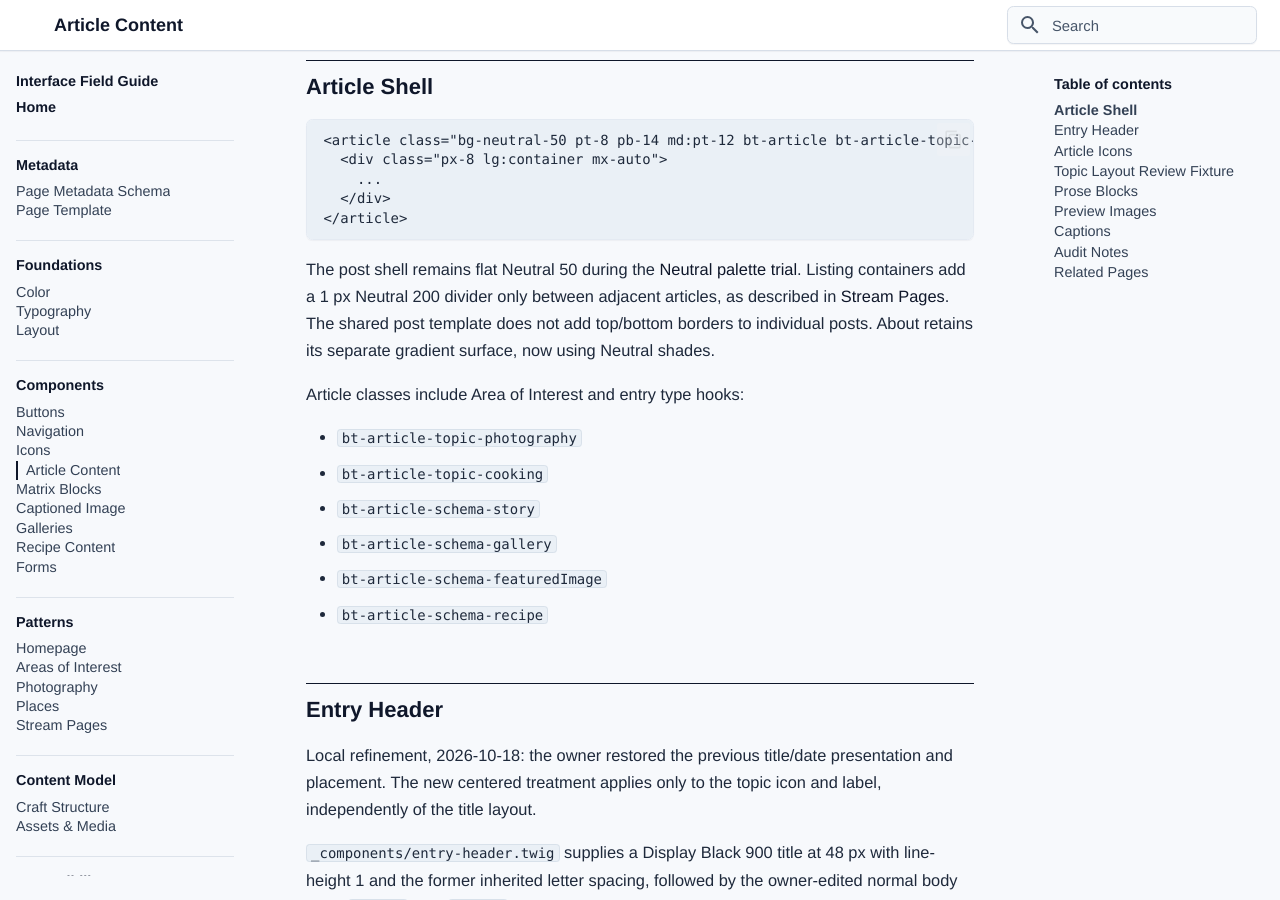
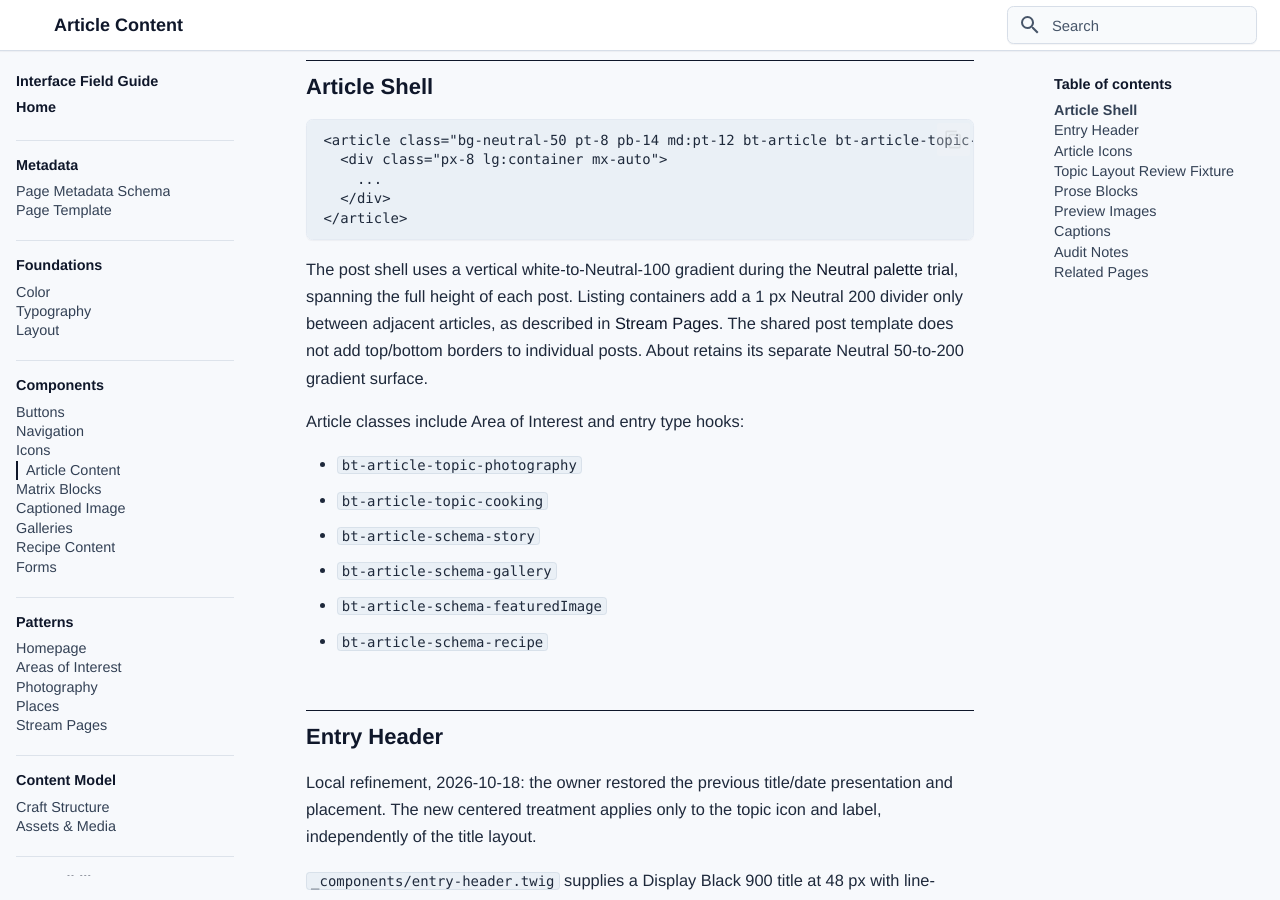
Before and after one commit to bentilden/Design-System, an MkDocs documentation site: the page built from docs/components/article-content.md, in a window 1280 px wide and 900 px high, scrolled down 352 px. Built offline with MkDocs 1.6.1 and Material for MkDocs 9.7.7, drawn with Linux system fonts in a browser that asks for light colours; some web fonts are replaced.

Commit message:
Document restored post gradient and retained adjacent dividers

````diff
--- a/docs/accessibility/index.md
+++ b/docs/accessibility/index.md
@@ -48,7 +48,7 @@ Scoped first-release review, 2026-09-28: `bentilden.com/templates/_layout.twig`
 
 ## Color And Contrast
 
-The contrast follow-up approved on 2026-09-28 uses Slate 600 for small text on light surfaces, 12 px Micro type for editorial dates/image details, and Slate 400 copyright text on the dark footer. Counts inherit their parent text color without reduced opacity. The historical filled category icons used solid Slate 500 with Slate 700 hover; large drop caps use Slate 500. The current local [Neutral trial](../foundations/color.md) uses thin Neutral 950 topic linework and the owner-selected 24 px Neutral 400 label with a 10 px gap. The label measures about 2.48:1 against Neutral 50, below the earlier large-text target. That result is reported separately from rendering/layout checks; conformance is not claimed. Post dates use the owner's normal 16 px body Text in Neutral 600. Historical Slate measurements below refer to their inspected revisions.
+The contrast follow-up approved on 2026-09-28 uses Slate 600 for small text on light surfaces, 12 px Micro type for editorial dates/image details, and Slate 400 copyright text on the dark footer. Counts inherit their parent text color without reduced opacity. The historical filled category icons used solid Slate 500 with Slate 700 hover; large drop caps use Slate 500. The current local [Neutral trial](../foundations/color.md) uses thin Neutral 950 topic linework and the owner-selected 24 px Neutral 400 label with a 10 px gap. Before the white-to-Neutral-100 post gradient was restored, the label measured about 2.48:1 against flat Neutral 50, below the earlier large-text target. That measurement is historical; label contrast across the current gradient remains a review item. That result is reported separately from rendering/layout checks; conformance is not claimed. Post dates use the owner's normal 16 px body Text in Neutral 600. Historical Slate measurements below refer to their inspected revisions.
 
 Contact fields use Slate 500 resting borders and Slate 700 focus borders/rings. The Places Map | Posts switcher uses a reversed selected state—white text on Slate 900, without an underline—distinct from inactive Slate 600 text and Slate 200 hover. Decorative section rules retain their accepted visual hierarchy; they are not substitutes for visible functional control boundaries.
 
--- a/docs/components/article-content.md
+++ b/docs/components/article-content.md
@@ -51,7 +51,7 @@ Article content is the central pattern for the site. It brings together Area of
 </article>
 ```
 
-The post shell remains flat Neutral 50 during the [Neutral palette trial](../foundations/color.md). Listing containers add a 1 px Neutral 200 divider only between adjacent articles, as described in [Stream Pages](../patterns/stream-pages.md#visual-rules). The shared post template does not add top/bottom borders to individual posts. About retains its separate gradient surface, now using Neutral shades.
+The post shell uses a vertical white-to-Neutral-100 gradient during the [Neutral palette trial](../foundations/color.md), spanning the full height of each post. Listing containers add a 1 px Neutral 200 divider only between adjacent articles, as described in [Stream Pages](../patterns/stream-pages.md#visual-rules). The shared post template does not add top/bottom borders to individual posts. About retains its separate Neutral 50-to-200 gradient surface.
 
 Article classes include Area of Interest and entry type hooks:
 
--- a/docs/foundations/color.md
+++ b/docs/foundations/color.md
@@ -40,8 +40,8 @@ The following values were read from compiled CSS tokens and converted to sRGB in
 
 | Shade | Hex | Main role |
 | --- | --- | --- |
-| Neutral 50 | `#fafafa` | Article/content surface |
-| Neutral 100 | `#f5f5f5` | Quiet hover fill |
+| Neutral 50 | `#fafafa` | Content surfaces outside the post gradient |
+| Neutral 100 | `#f5f5f5` | Post gradient endpoint, quiet hover fill |
 | Neutral 200 | `#e5e5e5` | Page frame, topic circle, subtle dividers/selected fills |
 | Neutral 300 | `#d4d4d4` | Structural boundaries and circle hover |
 | Neutral 400 | `#a1a1a1` | Owner-selected light topic label and dark-footer copyright |
@@ -56,7 +56,7 @@ The following values were read from compiled CSS tokens and converted to sRGB in
 | Use | Current treatment |
 | --- | --- |
 | Page shell | Neutral 200 frame and Neutral 50 content |
-| Post boundaries | Flat Neutral 50 posts with a 1 px Neutral 200 divider only between adjacent articles |
+| Post boundaries | Full-post white-to-Neutral-100 vertical gradient with a 1 px Neutral 200 divider only between adjacent articles |
 | Topic identity | Neutral 200 circle / 300 hover; Neutral 950 thin icon; Neutral 400 label / 500 hover |
 | Post dates | Owner-edited normal body text in Neutral 600; image details retain their own metadata typography |
 | Prose | `prose-neutral` on the shared Story Text renderer, plus existing explicit Neutral utilities |
@@ -82,3 +82,5 @@ The owner-selected **Neutral 400 topic label measures approximately 2.48:1 again
 Earlier navigation and color work used Slate: the 2026-09-28 audit measured Slate 600 at approximately 7.25:1 on Slate 50 and 6.15:1 on Slate 200, with Slate 400 copyright on Slate 900 at approximately 6.78:1. These are historical measurements of different colors, not Neutral trial results. Later segmented-control reviews changed selection from a dark reversed fill to shade 200 with dark text. See [Navigation](../components/navigation.md) and [Places](../patterns/places.md) for their dated observations; their older Slate names identify the palette at those revisions.
 
 Use this page for the current local palette and the dated component evidence for earlier releases. No production palette state was reverified for this trial.
+
+Scoped gradient refinement, 2026-10-18: runtime changes committed locally at `f4b25ec` restore a white-to-Neutral-100 vertical gradient on posts and topic-layout samples. Each article restarts at white; stream borders remain between adjacent posts. About retains its separate Neutral 50-to-200 gradient. The earlier topic-label contrast measurement above was taken against the previous flat Neutral 50 background and is historical; final label contrast remains a review item.
--- a/docs/patterns/stream-pages.md
+++ b/docs/patterns/stream-pages.md
@@ -66,7 +66,7 @@ Scoped source review, 2026-09-28: checked `bentilden.com/templates/category.twig
 
 ## Visual Rules
 
-- Posts use a flat Neutral 50 surface during the [local palette trial](../foundations/color.md). A subtle 1 px Neutral 200 border separates adjacent articles only; there is no stream border before the first article or after the last.
+- Posts use a vertical white-to-Neutral-100 gradient during the [local palette trial](../foundations/color.md). A subtle 1 px Neutral 200 border separates adjacent articles only; there is no stream border before the first article or after the last.
 - The Area of Interest icon appears above each article header unless the entry type overrides it.
 - Pagination sits in a Slate 200 band below the preceding rule and meets the global footer directly. Equal vertical padding centers its controls between these boundaries.
 - Stream pages use Area of Interest and entry schema classes to support targeted styling.
@@ -106,3 +106,5 @@ Stream preview imagery should resolve in this order:
 - Should stream entries be documented as article previews, cards, or full articles?
 - Should stream pages expose a compact index mode in the future?
 - Should content differences between dev and prod be excluded from visual regression checks?
+
+Scoped refinement, 2026-10-18: the owner subsequently restored the full-post gradient with white at the top and Neutral 100 at the bottom, while retaining adjacent-post borders. The shared post shell and topic-layout fixture reflect this trial committed locally in runtime `f4b25ec`; the earlier border-only observation above remains historical.
````
